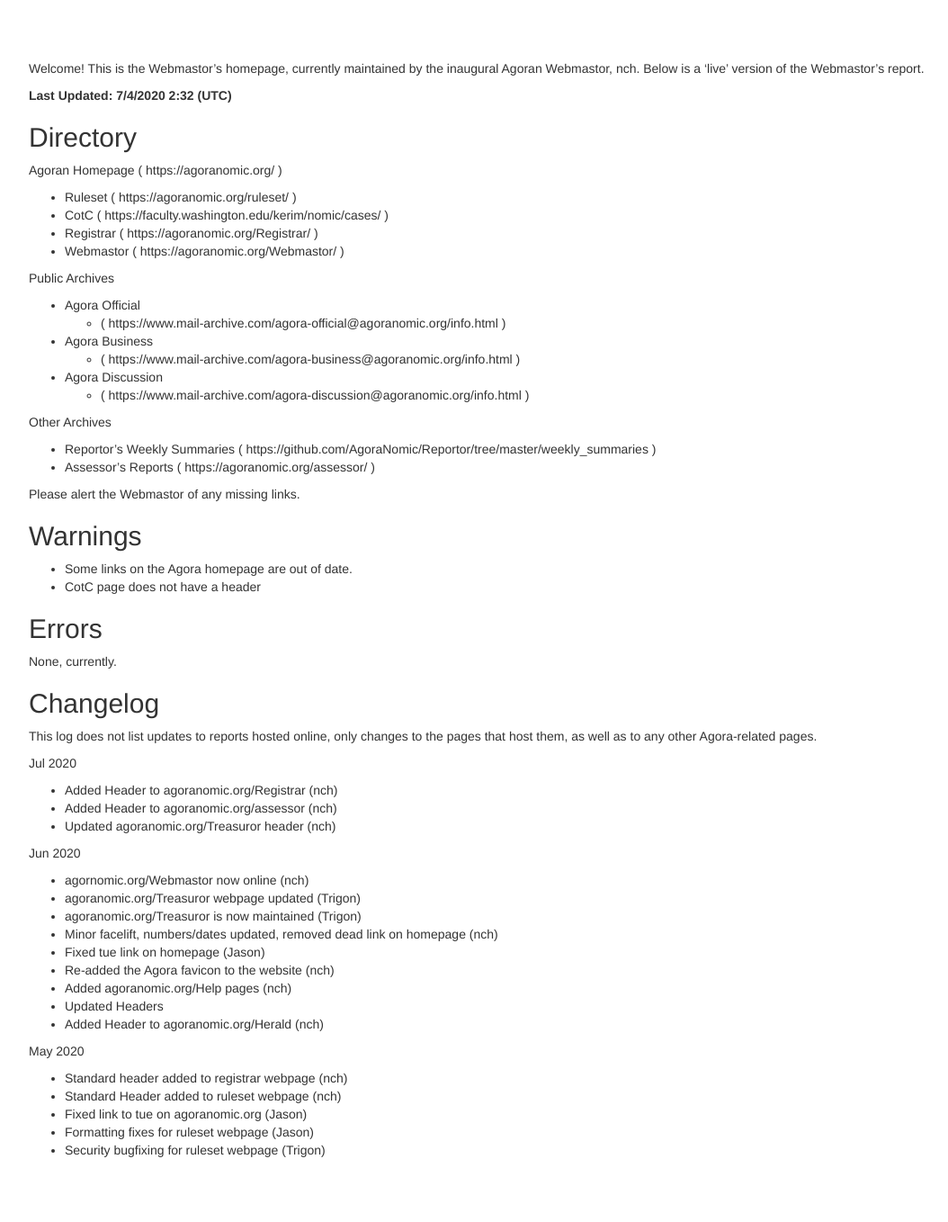
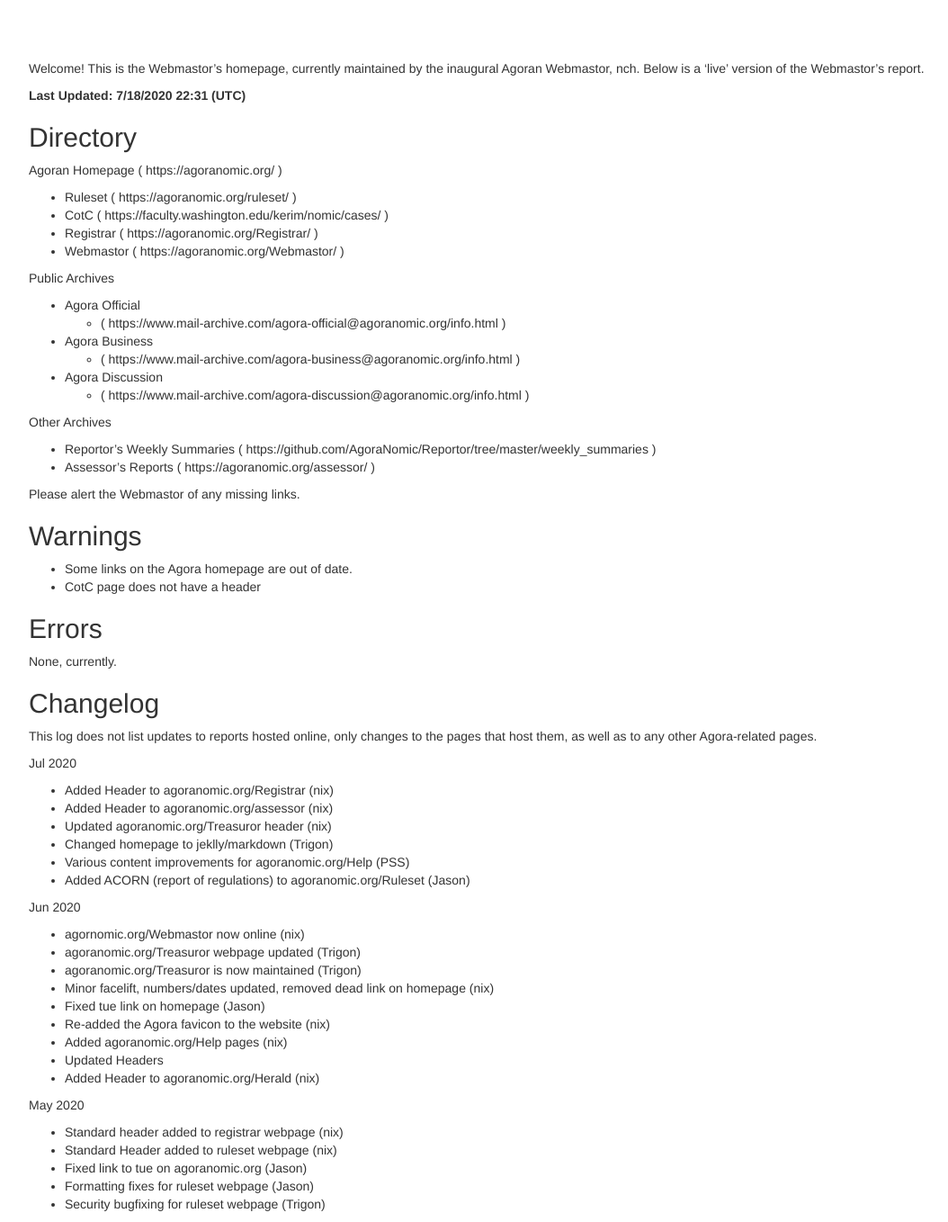
Before and after one commit to AgoraNomic/Webmastor, a Jekyll site: the page built from docs/index.md, in a window 1280 px wide, cut to the strip 104-1462 px from the top of the page. Shown: the whole strip at 90% size, without its empty margins (38-1092 px from the left). Built offline with Jekyll 4.4.1, drawn with Linux system fonts in a browser that asks for light colours; nearby versions of some CDN libraries; our own code applies the rules of GitHub Pages for plain Markdown files; before the commit the page ends 1402 px from its top, so only the background shows below that.

Commit message:
some mid July updates

```diff
--- a/docs/index.md
+++ b/docs/index.md
@@ -1,6 +1,6 @@
 Welcome! This is the Webmastor's homepage, currently maintained by the inaugural Agoran Webmastor, nch. Below is a 'live' version of the Webmastor's report.
 
-**Last Updated: 7/4/2020 2:32 (UTC)**
+**Last Updated: 7/18/2020 22:31 (UTC)**
 
 Directory
 ---------
@@ -46,26 +46,29 @@ pages that host them, as well as to any other Agora-related pages.
 
 Jul 2020
 
-- Added Header to agoranomic.org/Registrar (nch)
-- Added Header to agoranomic.org/assessor (nch)
-- Updated agoranomic.org/Treasuror header (nch)
+- Added Header to agoranomic.org/Registrar (nix)
+- Added Header to agoranomic.org/assessor (nix)
+- Updated agoranomic.org/Treasuror header (nix)
+- Changed homepage to jeklly/markdown (Trigon)
+- Various content improvements for agoranomic.org/Help (PSS)
+- Added ACORN (report of regulations) to agoranomic.org/Ruleset (Jason)
 
 Jun 2020
 
-- agornomic.org/Webmastor now online (nch)
+- agornomic.org/Webmastor now online (nix)
 - agoranomic.org/Treasuror webpage updated (Trigon)
 - agoranomic.org/Treasuror is now maintained (Trigon)
-- Minor facelift, numbers/dates updated, removed dead link on homepage (nch)
+- Minor facelift, numbers/dates updated, removed dead link on homepage (nix)
 - Fixed tue link on homepage (Jason)
-- Re-added the Agora favicon to the website (nch)
-- Added agoranomic.org/Help pages (nch)
+- Re-added the Agora favicon to the website (nix)
+- Added agoranomic.org/Help pages (nix)
 - Updated Headers
-- Added Header to agoranomic.org/Herald (nch)
+- Added Header to agoranomic.org/Herald (nix)
 
 May 2020
 
-- Standard header added to registrar webpage (nch)
-- Standard Header added to ruleset webpage (nch)
+- Standard header added to registrar webpage (nix)
+- Standard Header added to ruleset webpage (nix)
 - Fixed link to tue on agoranomic.org (Jason)
 - Formatting fixes for ruleset webpage (Jason)
 - Security bugfixing for ruleset webpage (Trigon)
```
Also changed, not shown: 1 other file.
